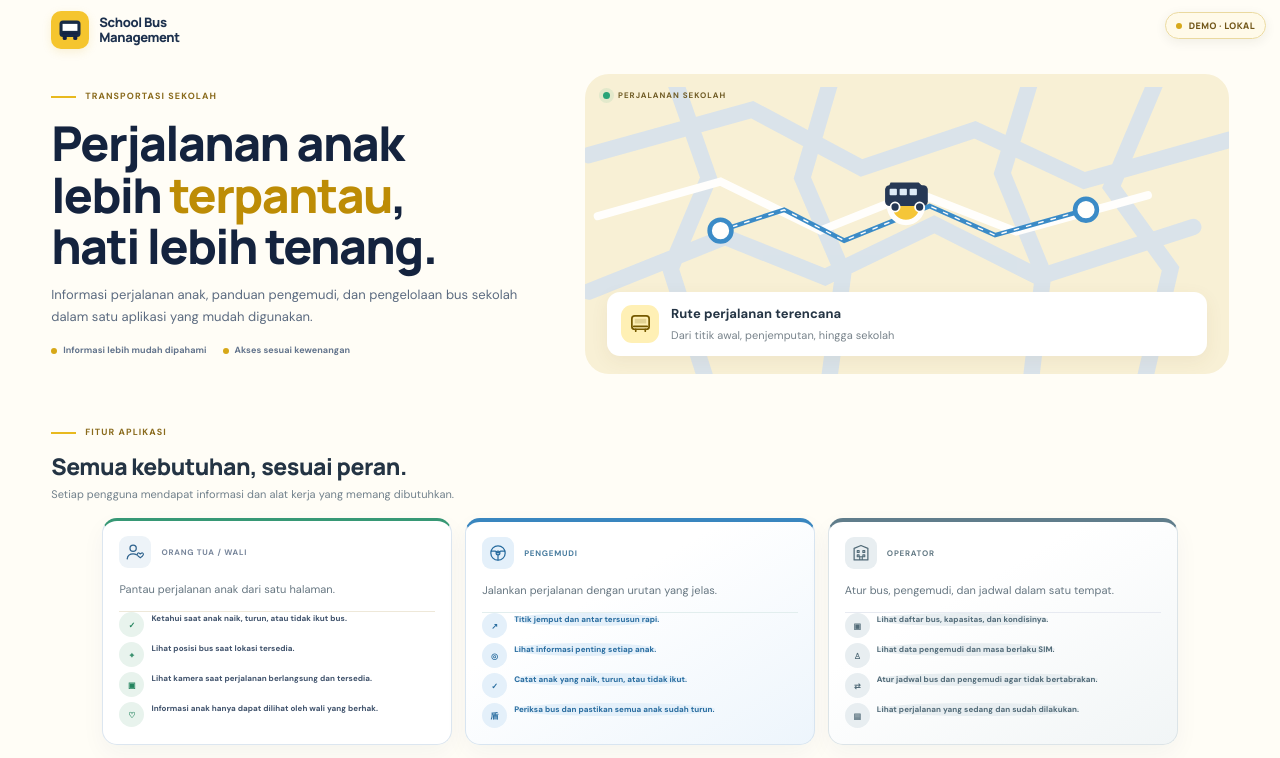
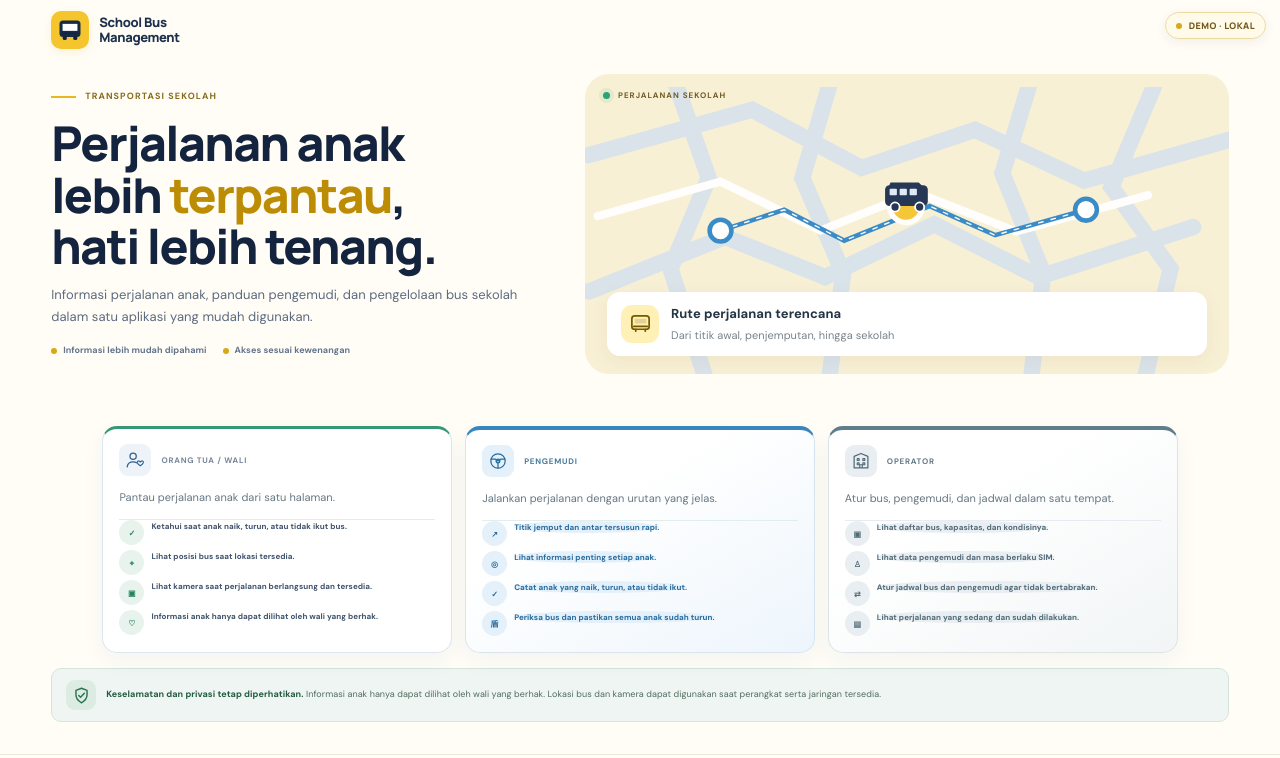
Before and after one commit to irusandi-hub/school-bus-management, a Next.js app: page / in a window 1280 px wide. Shown: the top 758 px of the page. Built offline with nearby package versions, Linux system fonts and the light colour scheme.

Commit message:
remove repeated feature section heading from landing page

```diff
--- a/app/page.tsx
+++ b/app/page.tsx
@@ -50,12 +50,6 @@ export default function LandingPage() {
     </section>
 
     <section className="sbm-feature-showcase sbm-role-showcase" aria-label="Fitur berdasarkan jenis pengguna">
-      <div className="sbm-section-heading">
-        <p className="sbm-eyebrow"><i/> FITUR APLIKASI</p>
-        <h2>Semua kebutuhan, sesuai peran.</h2>
-        <p className="sbm-section-lead">Setiap pengguna mendapat informasi dan alat kerja yang memang dibutuhkan.</p>
-      </div>
-
       <div className="sbm-role-grid">
         <article className="sbm-role-card parent">
           <div className="sbm-role-card-top">
```
